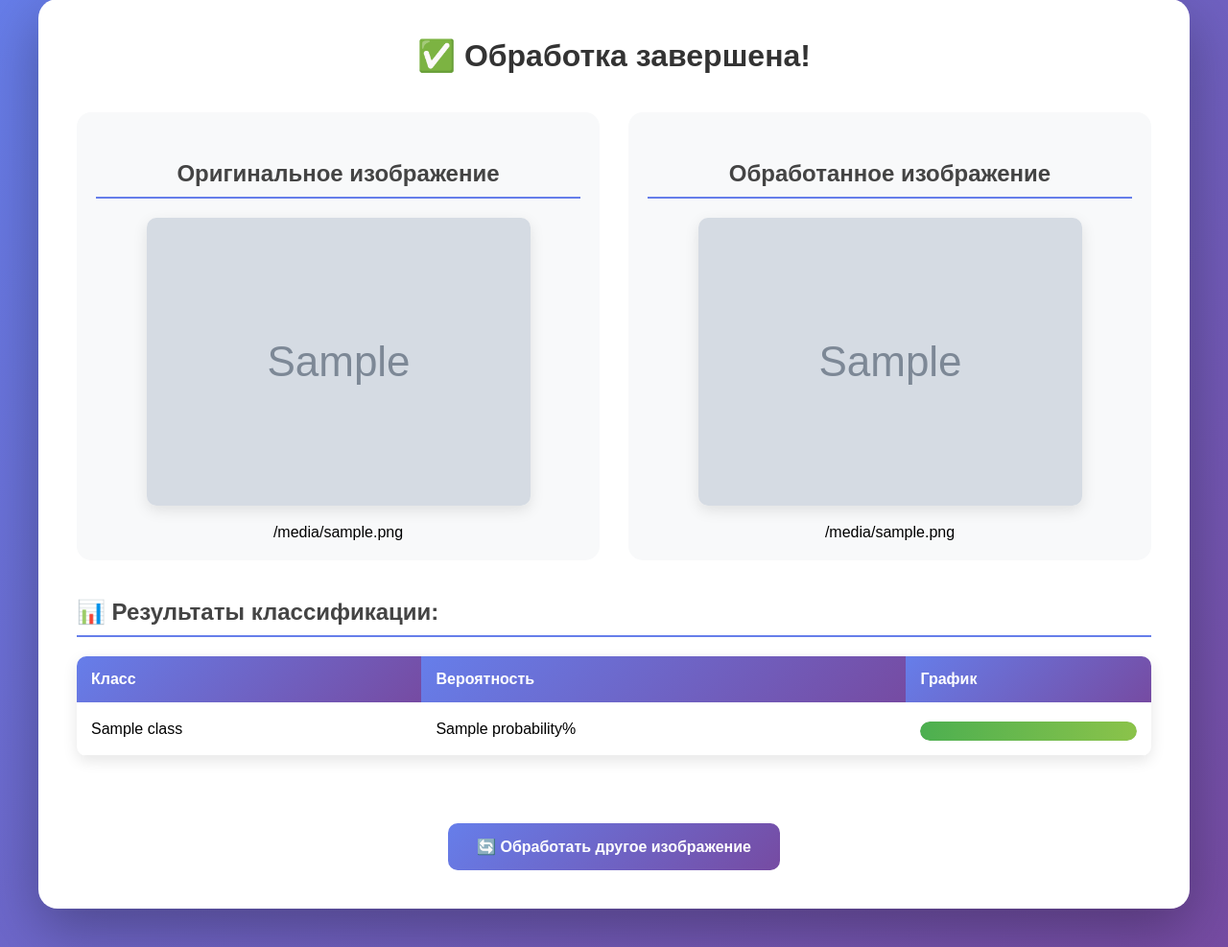
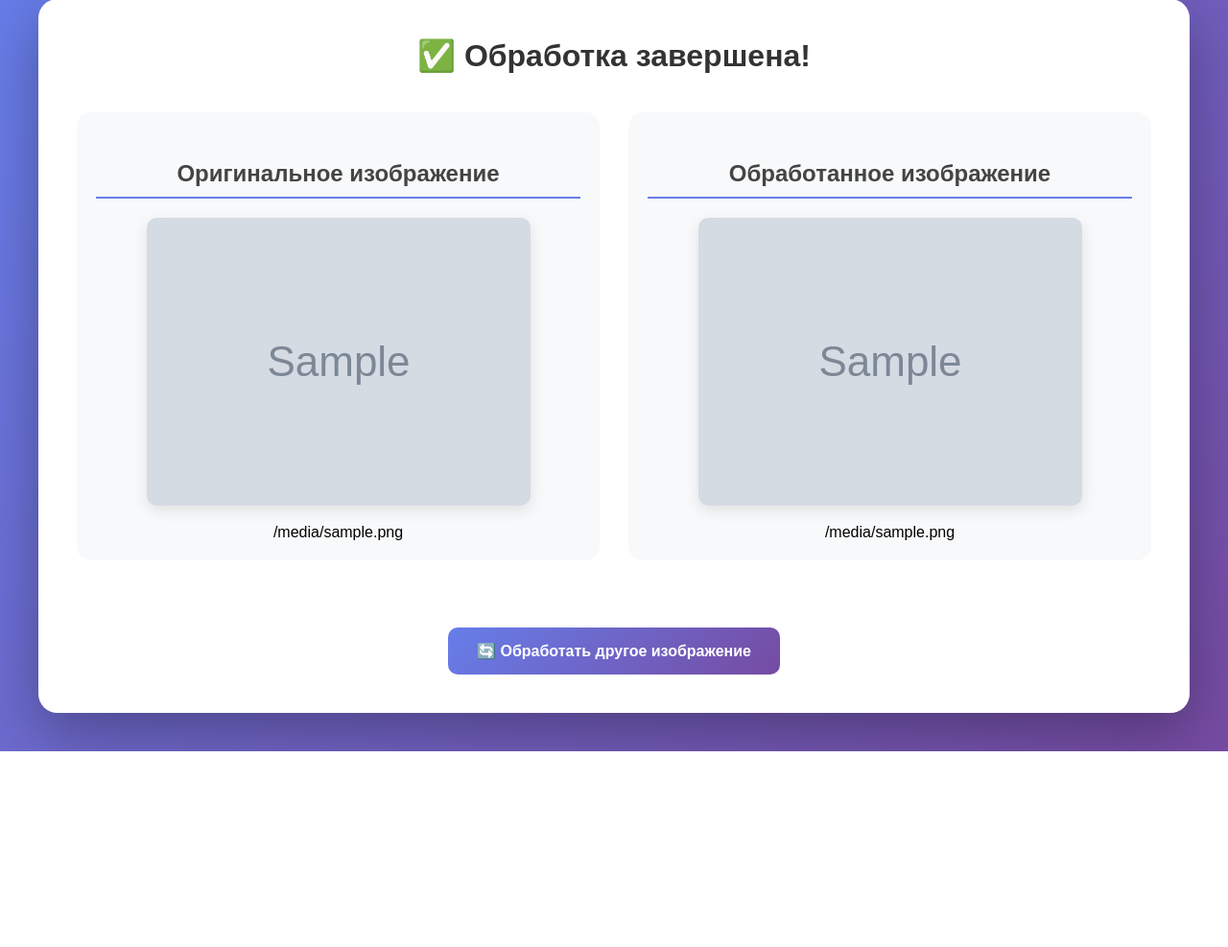
Before and after one commit to lehaaloha/newlab3, a Flask app: template lab3/templates/result.html in a window 1280 px wide. Shown: the part 41-1028 px from the top of the page at 96% size. After the commit the page ends 824 px from the top, so only its background shows below. Run offline with Flask 3, Linux system fonts and the light colour scheme; the template is opened without the code that fills it: most values are stand-ins (such as "Sample title", 1, 10 or a date in 2020); grey boxes marked "Sample" are stand-in pictures.

Commit message:
Update result.html

```diff
--- a/lab3/templates/result.html
+++ b/lab3/templates/result.html
@@ -127,29 +127,7 @@
         </div>
     </div>
 
-        <h2>📊 Результаты классификации:</h2>
-        <table class="results-table">
-            <thead>
-                <tr>
-                    <th>Класс</th>
-                    <th>Вероятность</th>
-                    <th>График</th>
-                </tr>
-            </thead>
-            <tbody>
-                {% for result in classification_results %}
-                <tr>
-                    <td>{{ result.class }}</td>
-                    <td>{{ result.probability }}%</td>
-                    <td>
-                        <div class="probability-bar">
-                            <div class="probability-fill" style="width: {{ result.probability }}%"></div>
-                        </div>
-                    </td>
-                </tr>
-                {% endfor %}
-            </tbody>
-        </table>
+
 
         <div class="btn-container">
             <a href="/" class="btn">🔄 Обработать другое изображение</a>
```
